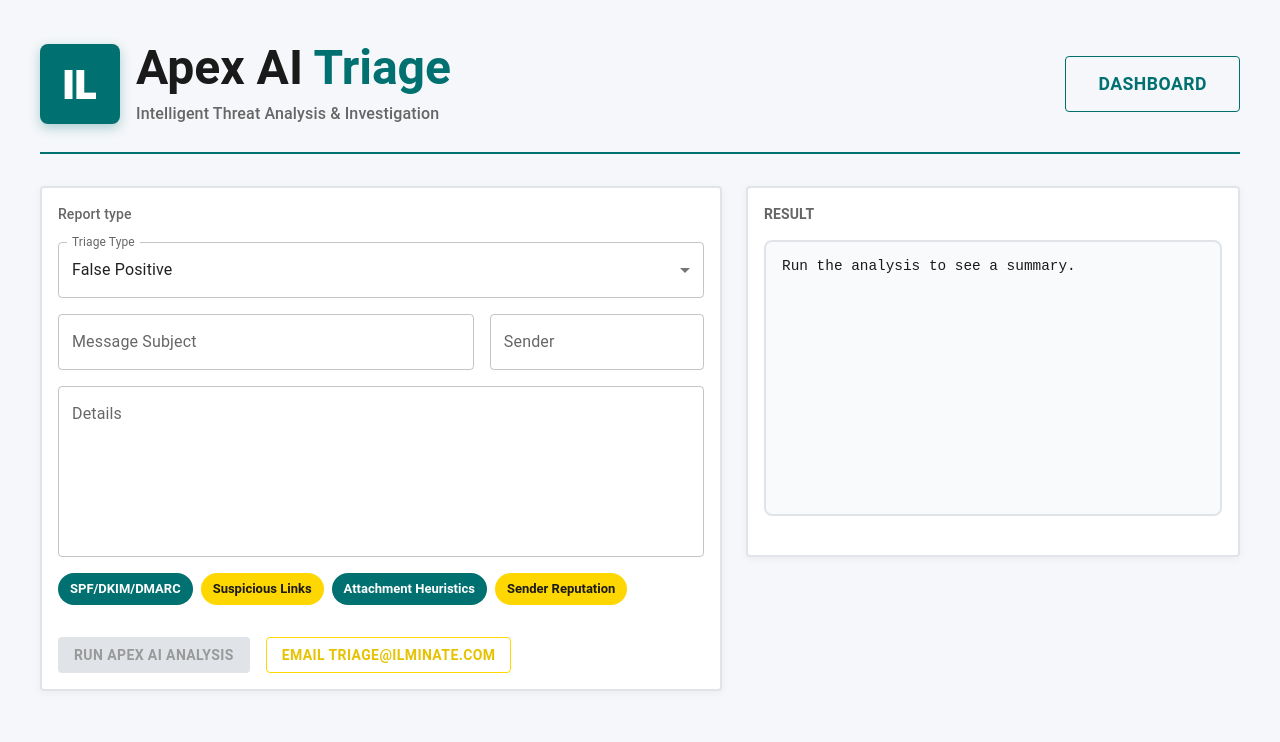
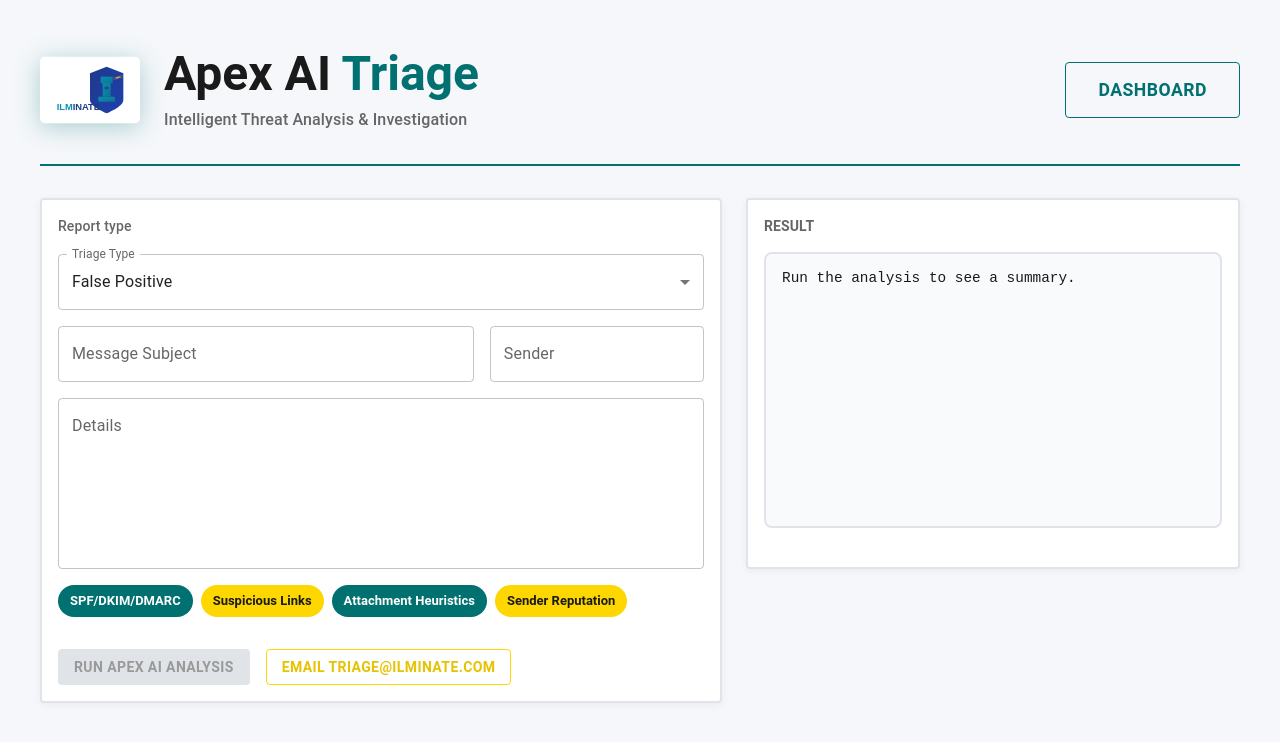
Before and after one commit to cjfisher84-source/ilminate-apex, a Next.js app: page /triage in a window 1280 px wide. Shown: the top 742 px of the page. Built offline with nearby package versions, Linux system fonts and the light colour scheme.

Commit message:
feat: add actual Ilminate logo (100x100) to both Dashboard and Triage pages

```diff
--- a/src/app/page.tsx
+++ b/src/app/page.tsx
@@ -1,6 +1,7 @@
 'use client'
 import { Box, Typography, Paper, Table, TableBody, TableCell, TableContainer, TableHead, TableRow, Button } from '@mui/material'
 import Link from 'next/link'
+import Image from 'next/image'
 import CategoryCard from '@/components/CategoryCard'
 import { TimelineArea, QuarantineDeliveredBars, CyberScoreDonut, AIThreatsBar, EDRMetricsLines } from '@/components/Charts.client'
 import { mockCategoryCounts, GLOSSARY, mockDomainAbuse } from '@/lib/mock'
@@ -21,23 +22,16 @@
           pb: 3,
           borderBottom: '2px solid #007070'
         }}>
-          <Box sx={{ display: 'flex', alignItems: 'center', gap: 2 }}>
+          <Box sx={{ display: 'flex', alignItems: 'center', gap: 3 }}>
             {/* Ilminate Logo */}
-            <Box sx={{
-              width: 80,
-              height: 80,
-              bgcolor: '#007070',
-              borderRadius: 2,
-              display: 'flex',
-              alignItems: 'center',
-              justifyContent: 'center',
-              fontWeight: 900,
-              fontSize: '2.5rem',
-              color: 'white',
-              boxShadow: '0 4px 12px rgba(0, 112, 112, 0.3)'
-            }}>
-              IL
-            </Box>
+            <Image
+              src="/ilminate-logo.svg"
+              alt="Ilminate Logo"
+              width={100}
+              height={100}
+              priority
+              style={{ filter: 'drop-shadow(0 4px 12px rgba(0, 112, 112, 0.3))' }}
+            />
             <Box>
               <Typography variant="h3" sx={{ fontWeight: 700, mb: 0.5, color: '#1a1a1a' }}>
                 Ilminate <span style={{ color: '#007070' }}>APEX</span>
--- a/src/app/triage/page.tsx
+++ b/src/app/triage/page.tsx
@@ -6,6 +6,7 @@
   Snackbar, Alert, Box, Chip, LinearProgress
 } from '@mui/material'
 import Link from 'next/link'
+import Image from 'next/image'
 
 type Kind = 'False Positive' | 'False Negative' | 'Question'
 
@@ -68,23 +69,16 @@
           pb: 3,
           borderBottom: '2px solid #007070'
         }}>
-          <Box sx={{ display: 'flex', alignItems: 'center', gap: 2 }}>
+          <Box sx={{ display: 'flex', alignItems: 'center', gap: 3 }}>
             {/* Ilminate Logo */}
-            <Box sx={{
-              width: 80,
-              height: 80,
-              bgcolor: '#007070',
-              borderRadius: 2,
-              display: 'flex',
-              alignItems: 'center',
-              justifyContent: 'center',
-              fontWeight: 900,
-              fontSize: '2.5rem',
-              color: 'white',
-              boxShadow: '0 4px 12px rgba(0, 112, 112, 0.3)'
-            }}>
-              IL
-            </Box>
+            <Image
+              src="/ilminate-logo.svg"
+              alt="Ilminate Logo"
+              width={100}
+              height={100}
+              priority
+              style={{ filter: 'drop-shadow(0 4px 12px rgba(0, 112, 112, 0.3))' }}
+            />
             <Box>
               <Typography variant="h3" sx={{ fontWeight: 700, mb: 0.5, color: '#1a1a1a' }}>
                 Apex AI <span style={{ color: '#007070' }}>Triage</span>
```
Also changed, not shown: public/ilminate-logo.svg (added).
